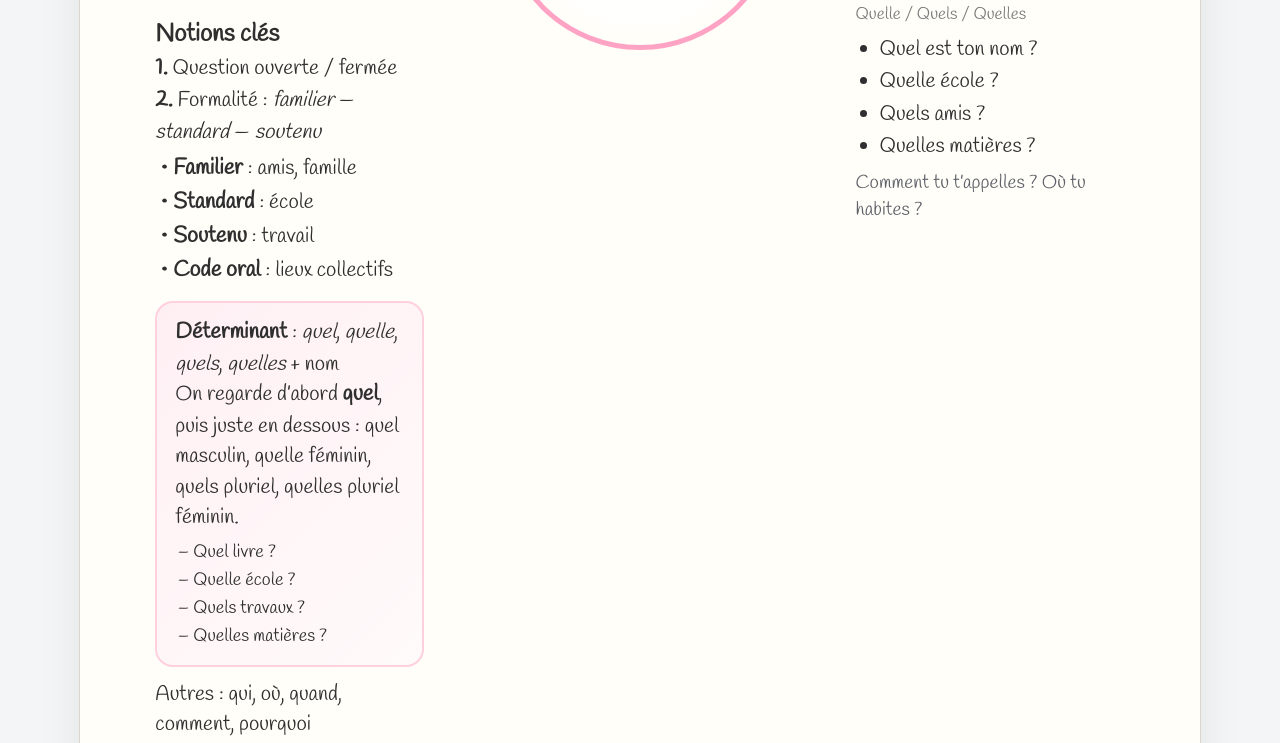
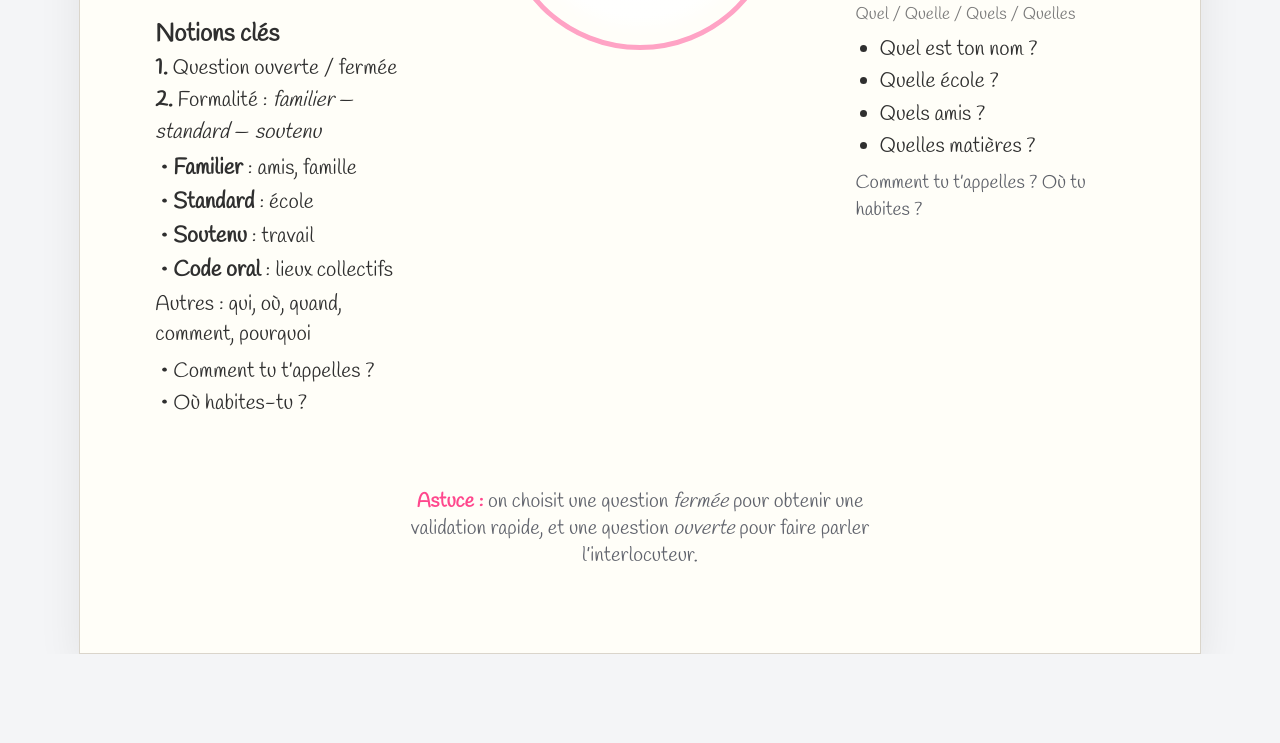
Before and after one commit to audiophrases/laquestion, a plain HTML site: page index.html in a window 1280 px wide. Shown: the part 494-1237 px from the top of the page. After the commit the page ends 1148 px from the top, so only its background shows below. Drawn offline with Linux system fonts and the light colour scheme.

Commit message:
Simplify determinant reference section

```diff
--- a/index.html
+++ b/index.html
@@ -171,23 +171,6 @@
       color: #5f626a;
     }
 
-    .kel-box {
-      margin: 14px 0 12px;
-      padding: 14px 18px;
-      border: 2px solid #ffd1df;
-      border-radius: 18px;
-      background: linear-gradient(135deg, rgba(255, 222, 239, 0.45), rgba(255, 249, 251, 0.85));
-    }
-
-    .kel-box ul {
-      margin: 6px 0 0 18px;
-      font-size: 18px;
-    }
-
-    .kel-box ul li::marker {
-      content: "– ";
-    }
-
     .tiny {
       font-size: 17px;
       color: #7a7a7a;
@@ -234,16 +217,6 @@
             <li><strong>Soutenu</strong> : travail</li>
             <li><strong>Code oral</strong> : lieux collectifs</li>
           </ul>
-          <div class="kel-box">
-            <p><strong>Déterminant</strong> : <em>quel</em>, <em>quelle</em>, <em>quels</em>, <em>quelles</em> + nom</p>
-            <p>On regarde d’abord <strong>quel</strong>, puis juste en dessous&nbsp;: quel masculin, quelle féminin, quels pluriel, quelles pluriel féminin.</p>
-            <ul>
-              <li>Quel livre&nbsp;?</li>
-              <li>Quelle école&nbsp;?</li>
-              <li>Quels travaux&nbsp;?</li>
-              <li>Quelles matières&nbsp;?</li>
-            </ul>
-          </div>
           <p>Autres : qui, où, quand, comment, pourquoi</p>
           <ul>
             <li>Comment tu t’appelles&nbsp;?</li>
@@ -268,8 +241,8 @@
 
         <section class="scribble right-lower">
           <h3>Déterminant&nbsp;?</h3>
-          <p><span>Quel</span> /kɛl/ + nom</p>
-          <p class="tiny">Quelle / Quels / Quelles</p>
+          <p><span>/kɛl/</span> + nom</p>
+          <p class="tiny">Quel / Quelle / Quels / Quelles</p>
           <ul>
             <li>Quel est ton nom&nbsp;?</li>
             <li>Quelle école&nbsp;?</li>
```
